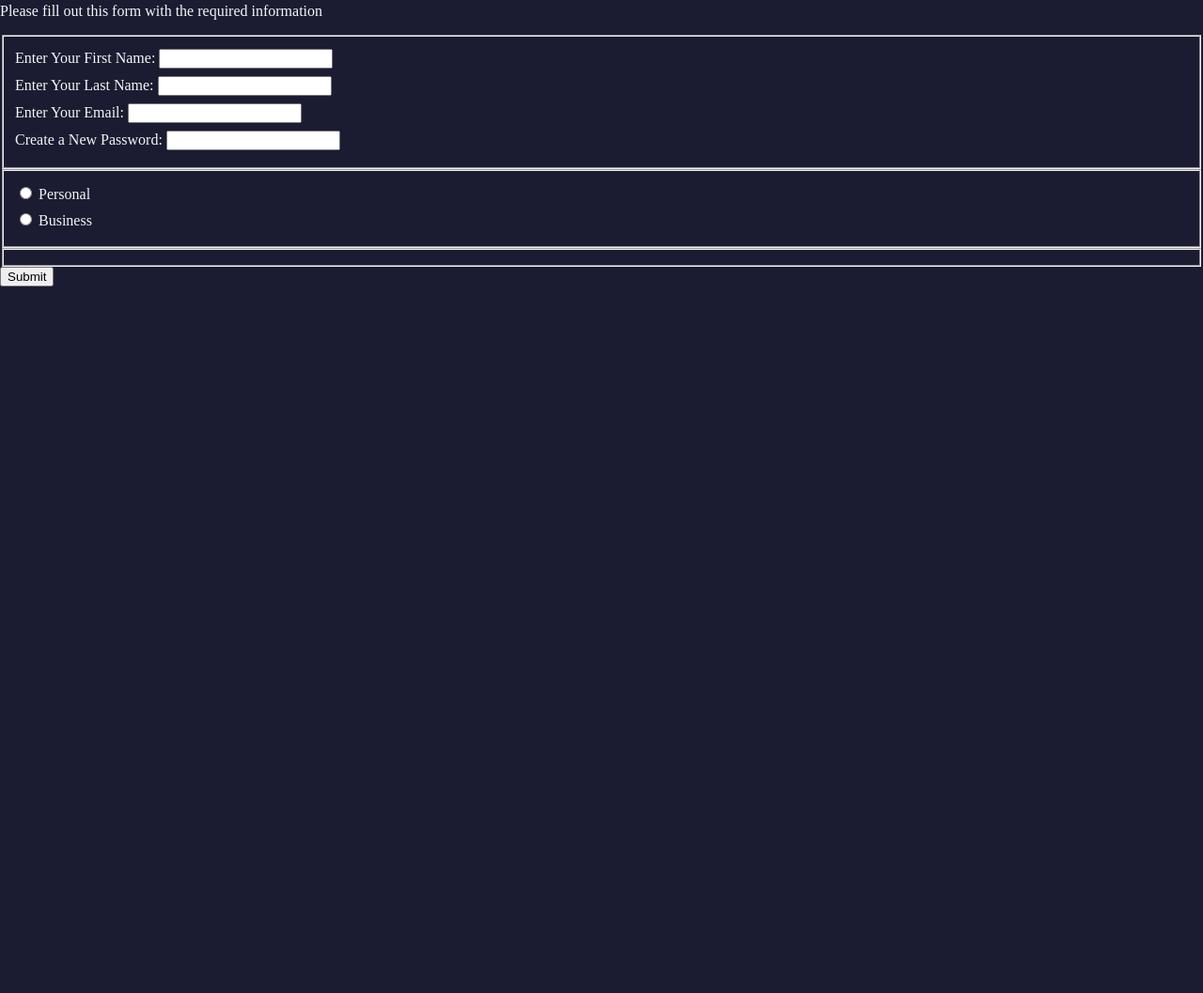
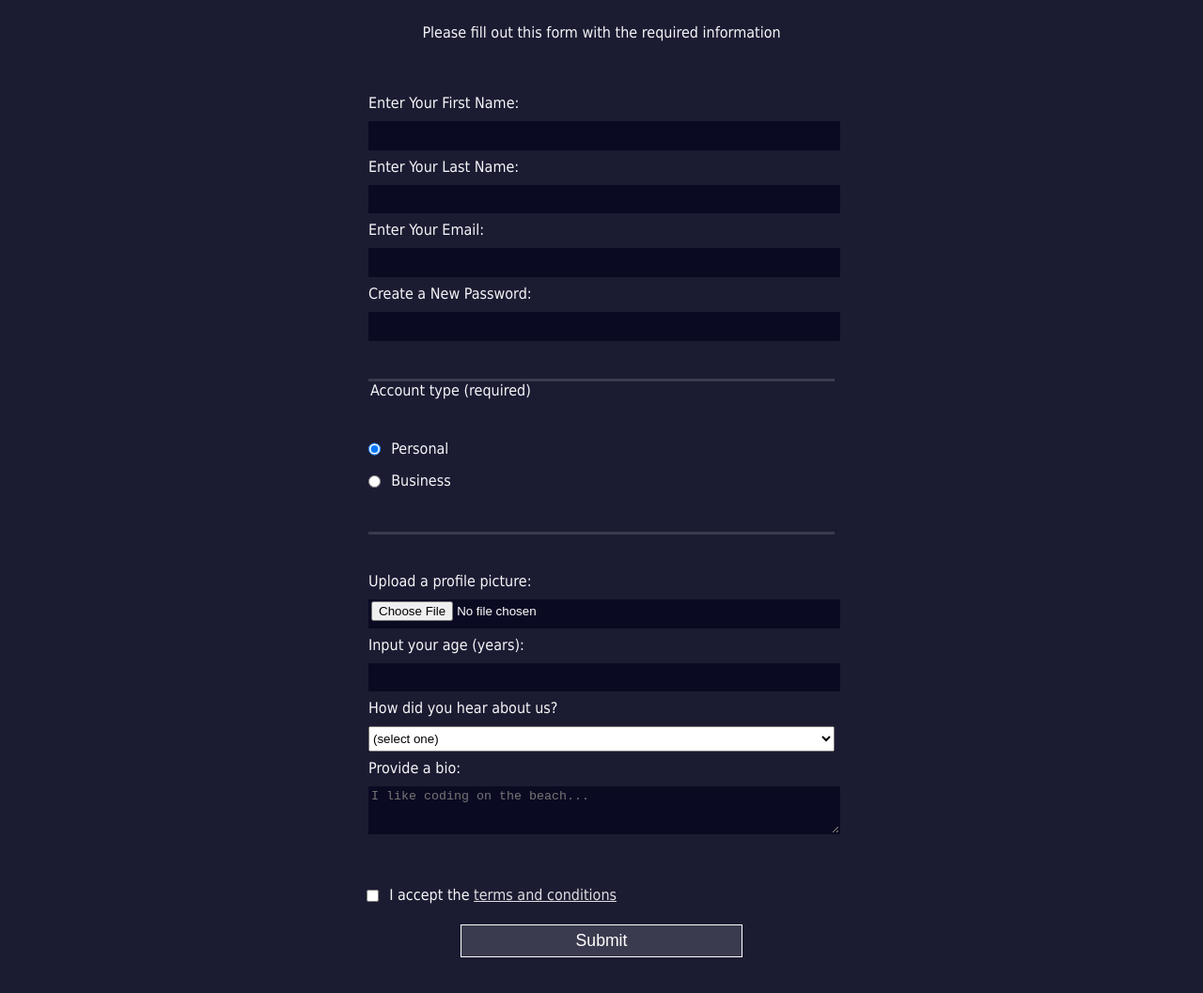
Before and after one commit to FERXODJ/proyecto-codecamp-04, a plain HTML site: page index.html in a window 1280 px wide. Shown: the part 77-1134 px from the top of the page at 94% size. Before the commit the page ends 821 px from the top, so only its background shows below. Drawn offline with Linux system fonts and the light colour scheme.

Commit message:
Add: Part Final

```diff
--- a/index.html
+++ b/index.html
@@ -16,21 +16,39 @@
     <form method="post" action='https://register-demo.freecodecamp.org'>
 
       <fieldset>
-        <label for="first-name">Enter Your First Name: <input id="first-name" type="text" required /></label>
-        <label for="last-name">Enter Your Last Name: <input id="last-name" type="text" required /></label>
-        <label for="email">Enter Your Email: <input id="email" type="email" required /></label>
-        <label for="new-password">Create a New Password: <input id="new-password" type="password" pattern="[a-z0-5]{8,}" required /></label>
+        <label for="first-name">Enter Your First Name: <input id="first-name" name="first-name" type="text" required /></label>
+        <label for="last-name">Enter Your Last Name: <input id="last-name" name="last-name" type="text" required /></label>
+        <label for="email">Enter Your Email: <input id="email" name="email" type="email" required /></label>
+        <label for="new-password">Create a New Password: <input id="new-password" name="new-password" type="password" pattern="[a-z0-5]{8,}" required /></label>
       </fieldset>
+      <fieldset>
+        <legend>Account type (required)</legend>
+        <label for="personal-account"><input id="personal-account" type="radio" name="account-type" checked class=inline /> Personal</label>
+        <label for="business-account"><input id="business-account" type="radio" name="account-type" class=inline /> Business</label>
+      </fieldset>
+      <fieldset>
+        <label for="profile-picture">Upload a profile picture: <input id="profile-picture" type="file" name="file" /></label>
+        <label for="age">Input your age (years): <input id="age" type="number" name="age" min="13" max="120" /></label>
+        <label for="referrer">How did you hear about us?
+          <select id="referrer" name="referrer">
+            <option value="">(select one)</option>
+            <option value="1">freeCodeCamp News</option>
+            <option value="2">freeCodeCamp YouTube Channel</option>
+            <option value="3">freeCodeCamp Forum</option>
+            <option value="4">Other</option>
+          </select>
+        </label>
+        <label for="bio">Provide a bio:
+          <textarea id="bio" name="bio" rows="3" cols="30" placeholder="I like coding on the beach..."></textarea>
+        </label>
+      </fieldset>
+      <label for="terms-and-conditions">
+        <input class="inline" id="terms-and-conditions" type="checkbox" required name="terms-and-conditions" /> I accept the <a href="https://www.freecodecamp.org/news/terms-of-service/">terms and conditions</a>
+      </label>
 
-      <fieldset>
-        <label><input type="radio" /> Personal</label>
-        <label><input type="radio" /> Business</label>
-    </fieldset>
+        <input type="submit" value="Submit" />
 
-    <fieldset></fieldset>
-    <input type="submit" value="Submit" />
-
-  </form>
+    </form>
 
 </body>
 
--- a/styles.css
+++ b/styles.css
@@ -4,9 +4,83 @@ body{
     margin:0;
     background-color: #1b1b32;
     color: #f5f6f7;
+    font-family: Tahoma;
+    font-size: 16px;
+
 }
+
+h1,p{
+    margin: 1em auto;
+    text-align:center;
+}
+
+form{
+    margin:0 auto;
+    max-width:500px;
+    width:60vw;
+    min-width:300px;
+    padding-bottom:2em;
+
+}
+
+fieldset{
+    border: none;
+    padding: 2rem 0;
+    border-bottom:3px solid #3b3b4f;
+}
+
+fieldset:last-of-type{
+    border-bottom:none;
+}
+
+input,textarea,select{
+    width:100%;
+    margin-top:10px;
+    margin-bottom:0;
+    margin-left:0;
+    margin-right:0;
+    min-height:2em;
+
+}
+
+.inline{
+    width:unset;
+    margin-right:0.5em;
+    margin-left:0;
+    margin-top:0;
+    margin-bottom:0;
+    vertical-align:middle;
+}
+
+input,textarea{
+    background-color:#0a0a23;
+    border:1px solid #0a0a23;
+    color:#ffffff;
+}
+
+input[type="submit"]{
+
+    display:block;
+    width:60%;
+    margin:0 auto;
+    height:2em;
+    font-size:1.1rem;
+    background-color:#3b3b4f;
+    border-color:white;
+    margin: 1em auto;
+    min-width: 300px;
+}
+
+input[type="file"] {
+    padding: 1px 2px;
+}
+
 
 label{
     display:block;
     margin:0.5rem 0;
 }
+
+a{
+    color:#dfdfe2;
+}
```
Also changed, not shown: 1 other file.
